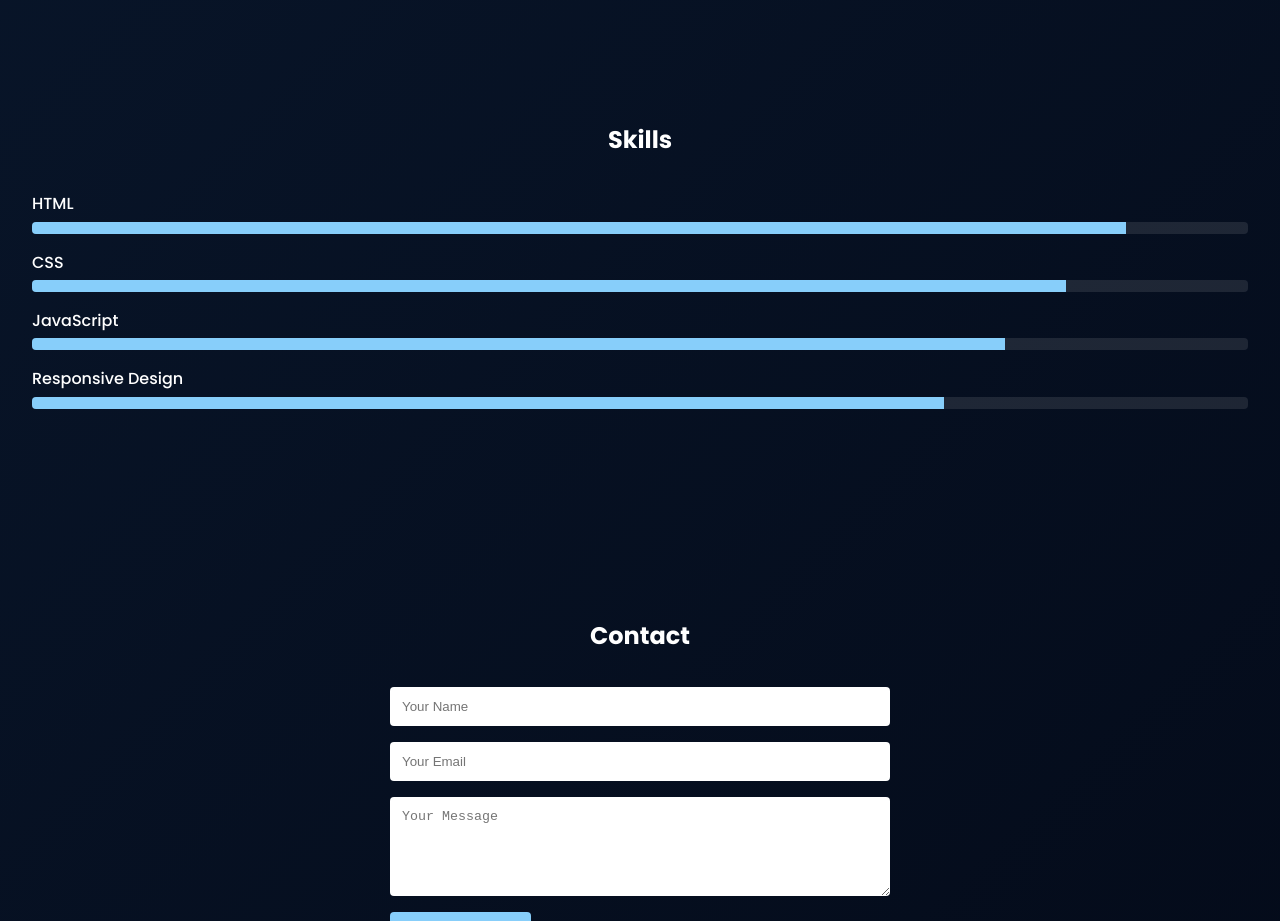
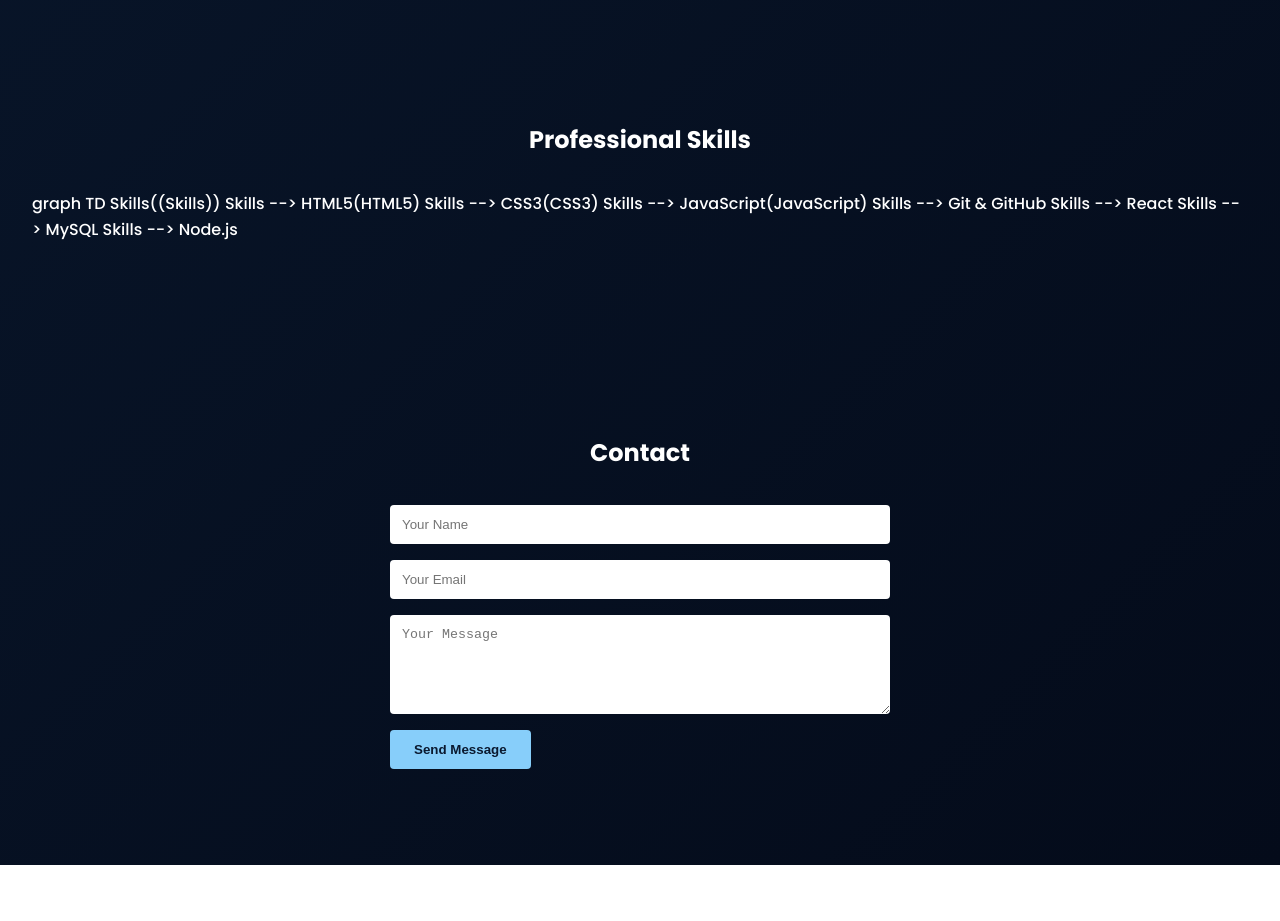
Before and after one commit to mahmoodkhn77-pixel/Profile, a plain HTML site: page index.html in a window 1280 px wide. Shown: the part 1140-2061 px from the top of the page. After the commit the page ends 2005 px from the top, so only its background shows below. Drawn offline with Linux system fonts and the light colour scheme; a script that the page names is missing.

Commit message:
Integrate Mermaid.js and enhance skills section
Added Mermaid.js for flowchart support and updated skills section to include a visual representation of skills.

```diff
--- a/index.html
+++ b/index.html
@@ -13,6 +13,12 @@
     <link href="https://fonts.googleapis.com/css2?family=Poppins:wght@300;500;700&display=swap" rel="stylesheet">
 
     <link rel="stylesheet" href="style.css">
+    <!-- Mermaid flowchart library -->
+    <script src="https://cdn.jsdelivr.net/npm/mermaid/dist/mermaid.min.js"></script>
+    <script>mermaid.initialize({ startOnLoad: true, theme: 'neutral' });</script>
+    <!-- Mermaid flowchart library -->
+    <script src="https://cdn.jsdelivr.net/npm/mermaid/dist/mermaid.min.js"></script>
+    <script>mermaid.initialize({ startOnLoad: true, theme: 'neutral' });</script>
 </head>
 
 <body class="preload">
@@ -64,36 +70,27 @@
 
     <!-- Skills Section -->
     <section id="skills" class="skills">
-        <h2 class="text-center fade-in">Skills</h2>
-        <div class="skill-bar fade-in delay-1"><span class="skill-name">HTML</span>
-            <div class="bar">
-                <div class="fill" data-percent="90"></div>
-            </div>
-        </div>
-        <div class="skill-bar fade-in delay-1"><span class="skill-name">CSS</span>
-            <div class="bar">
-                <div class="fill" data-percent="85"></div>
-            </div>
-        </div>
-        <div class="skill-bar fade-in delay-1"><span class="skill-name">JavaScript</span>
-            <div class="bar">
-                <div class="fill" data-percent="80"></div>
-            </div>
-        </div>
-        <div class="skill-bar fade-in delay-1"><span class="skill-name">Responsive Design</span>
-            <div class="bar">
-                <div class="fill" data-percent="75"></div>
-            </div>
+        <h2 class="text-center fade-in">Professional Skills</h2>
+        <div class="mermaid fade-in delay-1">
+            graph TD
+            Skills((Skills))
+            Skills --> HTML5(HTML5)
+            Skills --> CSS3(CSS3)
+            Skills --> JavaScript(JavaScript)
+            Skills --> Git & GitHub
+            Skills --> React
+            Skills --> MySQL
+            Skills --> Node.js
         </div>
     </section>
 
     <!-- Contact Section -->
     <section id="contact" class="contact">
         <h2 class="text-center fade-in">Contact</h2>
-        <form class="contact-form fade-in delay-1">
-            <input type="text" placeholder="Your Name" required>
-            <input type="email" placeholder="Your Email" required>
-            <textarea placeholder="Your Message" rows="5" required></textarea>
+        <form id="contact-form" class="contact-form fade-in delay-1">
+            <input id="contact-name" type="text" placeholder="Your Name" required>
+            <input id="contact-email" type="email" placeholder="Your Email" required>
+            <textarea id="contact-message" placeholder="Your Message" rows="5" required></textarea>
             <button type="submit" class="btn btn-glow">Send Message</button>
         </form>
     </section>
```
